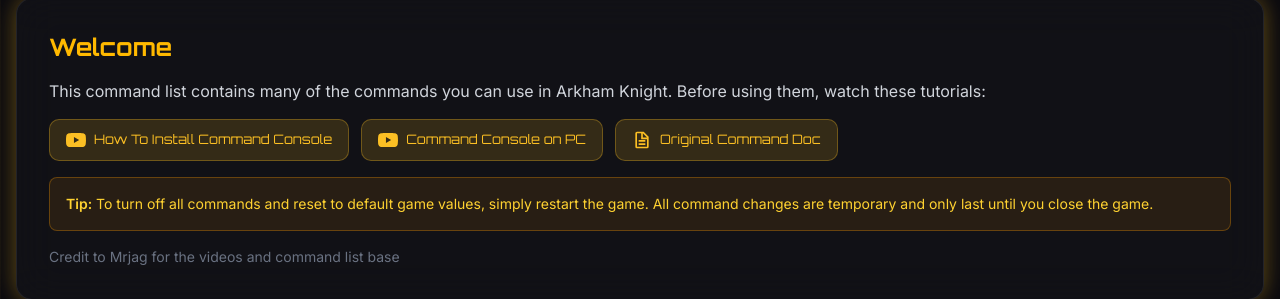
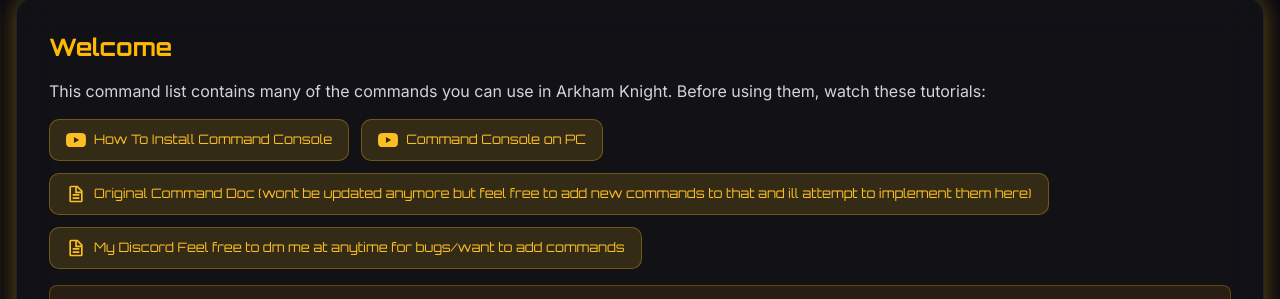
Before and after one commit to Ends0uls/AKConsoleCommand, a plain HTML site: page index.html in a window 1280 px wide. Shown: the part 124-423 px from the top of the page. Drawn offline with nearby package versions, Linux system fonts and the light colour scheme.

Commit message:
Modify command doc link and add Discord contact info
Updated the original command document link and added a Discord contact link.

```diff
--- a/index.html
+++ b/index.html
@@ -83,7 +83,11 @@
                 </a>
                 <a href="https://docs.google.com/document/d/1Eqyk32o1c_Z6fqD47s24g-P18Hka8TO9iap2M03GuBI/edit?usp=sharing" target="_blank" rel="noopener noreferrer" class="tutorial-link">
                     <svg class="w-5 h-5" fill="currentColor" viewBox="0 0 24 24"><path d="M14 2H6a2 2 0 0 0-2 2v16a2 2 0 0 0 2 2h12a2 2 0 0 0 2-2V8l-6-6zm-1 2l5 5h-5V4zM6 20V4h5v7h7v9H6z"/><path d="M8 12h8v2H8zm0 4h8v2H8z"/></svg>
-                    Original Command Doc
+                    Original Command Doc (wont be updated anymore but feel free to add new commands to that and ill attempt to implement them here)
+                </a>
+                   <a href="<https://discord.com/users/1239661660965306388>" target="_blank" rel="noopener noreferrer" class="tutorial-link">
+                    <svg class="w-5 h-5" fill="currentColor" viewBox="0 0 24 24"><path d="M14 2H6a2 2 0 0 0-2 2v16a2 2 0 0 0 2 2h12a2 2 0 0 0 2-2V8l-6-6zm-1 2l5 5h-5V4zM6 20V4h5v7h7v9H6z"/><path d="M8 12h8v2H8zm0 4h8v2H8z"/></svg>
+                   My Discord Feel free to dm me at anytime for bugs/want to add commands
                 </a>
             </div>
             <div class="bg-amber-500/10 border border-amber-500/30 rounded-lg p-4 mb-4">
```
